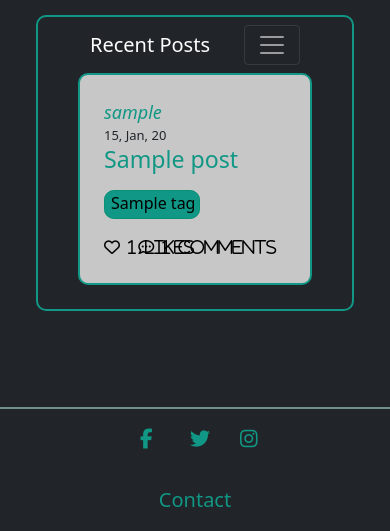
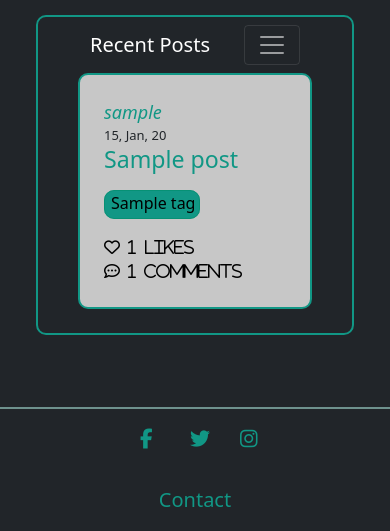
Before and after one commit to Richard-Immergluck/blog-pennythoughts, a Flask app: page /home/likes in a window 390 px wide. Shown: the part 313-844 px from the top of the page. Run offline with Flask 2, Linux system fonts and the light colour scheme; tables that the repository leaves empty hold one stand-in row (values such as "Sample post"); some libraries are stand-ins or nearby versions; some web fonts are replaced.

Commit message:
css changes to home page for mobile

```diff
--- a/pennythoughts/templates/allposts.html
+++ b/pennythoughts/templates/allposts.html
@@ -92,15 +92,14 @@
                 </div>
                 {% endif %}
                 <div class="row">
-                    <div class="col-2">
+                    <div class="col-md-3">
                         <a href="{{ url_for('post', post_id=post.id) }}" id="like-button"><i class="far fa-heart">&nbsp&nbsp{{
                                 post.likes.count() }}&nbsp&nbsplikes</i></a>
                     </div>
-                    <div class="col-2">
+                    <div class="col-md-3">
                         <a href="{{ url_for('post', post_id=post.id) }}"><i class="far fa-comment-dots" id="like-button">&nbsp&nbsp{{
                                 post.comments.count() }}&nbsp&nbspComments</i></a>
                     </div>
-                    <div class="col-sm"></div>
                 </div>
             </div>
             <br>
--- a/pennythoughts/templates/commented.html
+++ b/pennythoughts/templates/commented.html
@@ -92,15 +92,14 @@
                 </div>
                 {% endif %}
                 <div class="row">
-                    <div class="col-2">
+                    <div class="col-md-3">
                         <a href="{{ url_for('post', post_id=post.id) }}" id="like-button"><i class="far fa-heart">&nbsp&nbsp{{
                                 post.likes.count() }}&nbsp&nbsplikes</i></a>
                     </div>
-                    <div class="col-2">
+                    <div class="col-md-3">
                         <a href="{{ url_for('post', post_id=post.id) }}"><i class="far fa-comment-dots" id="like-button">&nbsp&nbsp{{
                                 post.comments.count() }}&nbsp&nbspComments</i></a>
                     </div>
-                    <div class="col-sm"></div>
                 </div>
             </div>
             <br>
--- a/pennythoughts/templates/likes.html
+++ b/pennythoughts/templates/likes.html
@@ -92,15 +92,14 @@
                 </div>
                 {% endif %}
                 <div class="row">
-                    <div class="col-2">
+                    <div class="col-md-3">
                         <a href="{{ url_for('post', post_id=post.id) }}" id="like-button"><i class="far fa-heart">&nbsp&nbsp{{
                                 post.likes.count() }}&nbsp&nbsplikes</i></a>
                     </div>
-                    <div class="col-2">
+                    <div class="col-md-3">
                         <a href="{{ url_for('post', post_id=post.id) }}"><i class="far fa-comment-dots" id="like-button">&nbsp&nbsp{{
                                 post.comments.count() }}&nbsp&nbspComments</i></a>
                     </div>
-                    <div class="col-sm"></div>
                 </div>
             </div>
             <br>
--- a/pennythoughts/templates/newest.html
+++ b/pennythoughts/templates/newest.html
@@ -92,15 +92,14 @@
                 </div>
                 {% endif %}
                 <div class="row">
-                    <div class="col-2">
+                    <div class="col-md-3">
                         <a href="{{ url_for('post', post_id=post.id) }}" id="like-button"><i class="far fa-heart">&nbsp&nbsp{{
                                 post.likes.count() }}&nbsp&nbsplikes</i></a>
                     </div>
-                    <div class="col-2">
+                    <div class="col-md-3">
                         <a href="{{ url_for('post', post_id=post.id) }}"><i class="far fa-comment-dots" id="like-button">&nbsp&nbsp{{
                                 post.comments.count() }}&nbsp&nbspComments</i></a>
                     </div>
-                    <div class="col-sm"></div>
                 </div>
             </div>
             <br>
--- a/pennythoughts/templates/oldest.html
+++ b/pennythoughts/templates/oldest.html
@@ -92,15 +92,14 @@
                 </div>
                 {% endif %}
                 <div class="row">
-                    <div class="col-2">
+                    <div class="col-md-3">
                         <a href="{{ url_for('post', post_id=post.id) }}" id="like-button"><i class="far fa-heart">&nbsp&nbsp{{
                                 post.likes.count() }}&nbsp&nbsplikes</i></a>
                     </div>
-                    <div class="col-2">
+                    <div class="col-md-3">
                         <a href="{{ url_for('post', post_id=post.id) }}"><i class="far fa-comment-dots" id="like-button">&nbsp&nbsp{{
                                 post.comments.count() }}&nbsp&nbspComments</i></a>
                     </div>
-                    <div class="col-sm"></div>
                 </div>
             </div>
             <br>
```
Also changed, not shown: pennythoughts/templates/tag_detail.html (+4 -5 lines).
